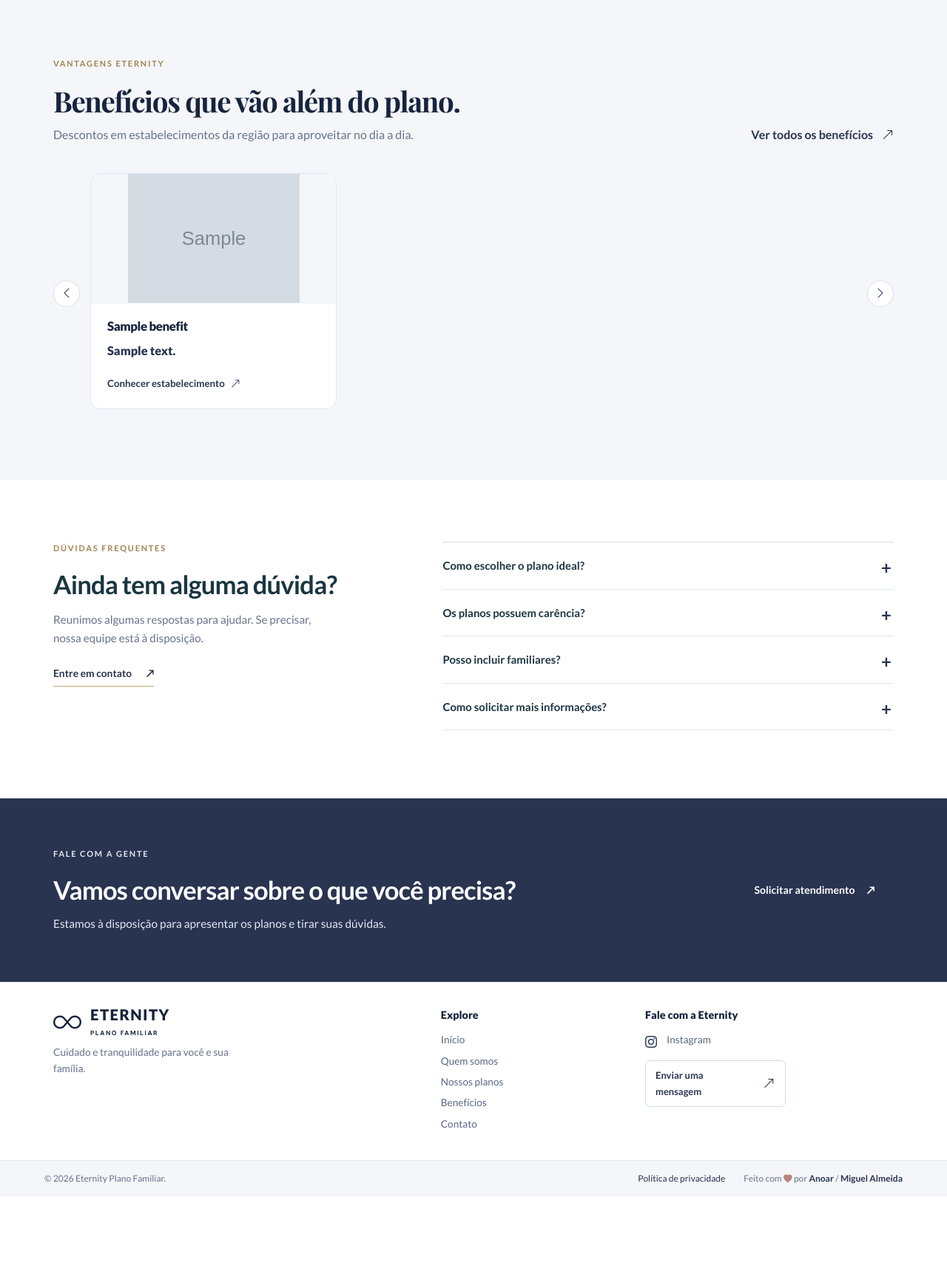
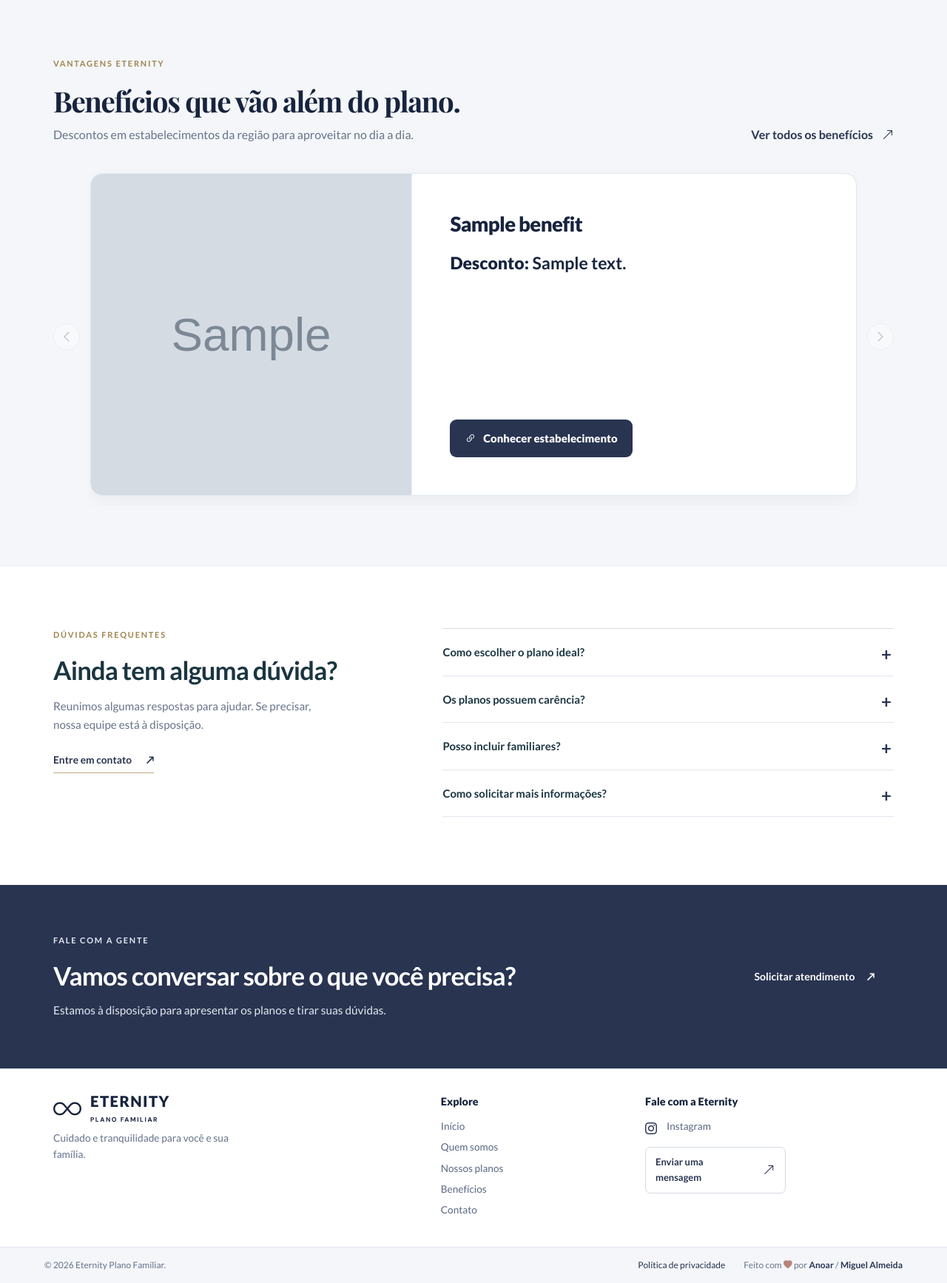
Before and after one commit to MiguelAlmeidaJ/planos-eternity, a PHP site: page / in a window 1280 px wide. Shown: the part 1683-3417 px from the top of the page at 74% size. Before the commit the page ends 3283 px from the top, so only its background shows below. Run offline with PHP 8.4, Linux system fonts and the light colour scheme; data comes from the database, SQL or seed files in the repository; tables that the repository leaves empty hold one stand-in row (values such as "Sample post"); grey boxes marked "Sample" are stand-in pictures; data that the repository does not hold is empty; some libraries are stand-ins or nearby versions; some web fonts are replaced.

Commit message:
design: cards horizontais de benefícios com artes 1080x1080 na home e catálogo

```diff
--- a/app/admin/benefits-admin-view.php
+++ b/app/admin/benefits-admin-view.php
@@ -86,7 +86,7 @@ if ($section === 'beneficios/editar') {
           <label class="benefit-remove-image"><input type="checkbox" name="remove_image" value="1"> Remover imagem atual</label>
         <?php endif; ?>
         <input class="form-control" id="benefit-image" name="image" type="file" accept=".png,.jpg,.jpeg,.webp,image/png,image/jpeg,image/webp">
-        <div class="form-text">PNG, JPG ou WebP, até 3 MB. Recomendamos imagem quadrada de 600 × 600 px, sem cortes no logotipo.</div>
+        <div class="form-text">Envie uma arte quadrada de 1080 × 1080 px em PNG, JPG ou WebP (até 3 MB). A imagem aparece sem cortes nos cards.</div>
       </div>
       <div><label class="form-label" for="benefit-link">Link (opcional)</label><input id="benefit-link" class="form-control" type="text" name="link_url" maxlength="500" value="<?= e($benefitEdit['link_url']??'') ?>" placeholder="https://site-do-estabelecimento.com.br"><div class="form-text">Informe uma URL HTTP(S) ou um caminho interno iniciado com /.</div></div>
     </div>
--- a/app/views/home.php
+++ b/app/views/home.php
@@ -118,10 +118,10 @@ try {
             <?php endif; ?>
           </div>
           <div class="et-benefit-card-body">
-          <h3><?= e($benefit['name']) ?></h3>
-          <p class="et-benefit-discount"><?= e($benefit['discount_text']) ?></p>
+            <h3><?= e($benefit['name']) ?></h3>
+            <p class="et-benefit-discount"><span>Desconto:</span> <?= e($benefit['discount_text']) ?></p>
           <?php if ($benefit['link_url'] !== ''): ?>
-            <a href="<?= e($benefit['link_url']) ?>" <?= preg_match('#^https?://#i',$benefit['link_url'])?'target="_blank" rel="noopener noreferrer"':'' ?>>Conhecer estabelecimento <i class="bi bi-arrow-up-right" aria-hidden="true"></i></a>
+            <a href="<?= e($benefit['link_url']) ?>" <?= preg_match('#^https?://#i',$benefit['link_url'])?'target="_blank" rel="noopener noreferrer"':'' ?>class="et-benefit-cta"><i class="bi bi-link-45deg" aria-hidden="true"></i> Conhecer estabelecimento</a>
           <?php else: ?>
             <span class="et-benefit-local">Vantagem para clientes Eternity</span>
           <?php endif; ?>
--- a/assets/css/eternity-admin-brand.css
+++ b/assets/css/eternity-admin-brand.css
@@ -144,3 +144,9 @@ body h1,body h2,body h3{font-family:'Lato',Arial,sans-serif;color:#17243E;font-w
 .benefit-current-image{width:230px;height:160px;display:grid;place-items:center;background:#f6f7fb;border:1px solid #e2e6ee;border-radius:10px;overflow:hidden;margin:7px 0 12px}
 .benefit-current-image img{width:100%;height:100%;object-fit:contain}
 .benefit-remove-image{display:flex;align-items:center;gap:8px;font-size:13px;margin:0 0 13px;color:#586780}
+
+/* Pré-visualização da arte quadrada 1080×1080 */
+.benefit-current-image{width:min(100%,280px);height:auto;aspect-ratio:1/1;background:#f6f7fb}
+.benefit-current-image img{width:100%;height:100%;object-fit:cover}
+.benefit-admin-thumb{width:64px;height:64px}
+.benefit-admin-thumb img{object-fit:cover}
--- a/assets/css/eternity-brand.css
+++ b/assets/css/eternity-brand.css
@@ -325,3 +325,125 @@ body .plans-page-content .plan-card.featured .plan-price-main strong{color:#2934
   .benefits-page .benefits-list-content{flex-basis:calc(100% - 100px)}
   .benefits-page .benefits-row-link,.benefits-page .benefits-no-link{margin-left:98px}
 }
+
+
+/* Benefícios Eternity — cards editoriais 1080x1080, conforme referência visual */
+.et-benefits-home .et-benefits-track{gap:18px;scroll-padding-inline:2px;align-items:stretch}
+.et-benefits-home .et-benefit-card{
+  flex:0 0 100%;
+  min-width:100%;
+  max-width:100%;
+  display:grid;
+  grid-template-columns:minmax(0,42%) minmax(0,58%);
+  min-height:0;
+  padding:0;
+  border:1px solid #e1e7f0;
+  border-radius:16px;
+  background:#fff;
+  overflow:hidden;
+  box-shadow:0 10px 28px rgba(23,36,62,.04);
+  scroll-snap-align:start;
+}
+.et-benefits-home .et-benefit-image{
+  width:100%;
+  height:auto;
+  aspect-ratio:1/1;
+  border:0;
+  border-right:1px solid #e9edf4;
+  overflow:hidden;
+  background:#f4f6f9;
+}
+.et-benefits-home .et-benefit-image img{width:100%;height:100%;object-fit:cover}
+.et-benefits-home .et-benefit-card-body{
+  display:flex;flex-direction:column;align-items:flex-start;justify-content:center;
+  gap:0;padding:clamp(23px,4vw,52px);min-width:0;
+}
+.et-benefits-home .et-benefit-card h3{
+  color:#17243e;font-size:clamp(1.25rem,2.15vw,1.95rem);
+  font-weight:900;line-height:1.22;letter-spacing:-.025em;
+  margin:0 0 20px;overflow-wrap:anywhere;
+}
+.et-benefits-home .et-benefit-discount{
+  color:#17243e;font-size:clamp(1.15rem,1.8vw,1.55rem);
+  line-height:1.35;font-weight:600;margin:0 0 34px;
+  overflow-wrap:anywhere;
+}
+.et-benefits-home .et-benefit-discount span{font-weight:900}
+.et-benefits-home .et-benefit-card .et-benefit-cta{
+  display:inline-flex;justify-content:center;align-items:center;gap:10px;
+  padding:13px 20px;background:#293451;color:#fff;border-radius:9px;
+  font-size:.93rem;font-weight:800;text-decoration:none;
+  margin-top:auto;max-width:100%;
+}
+.et-benefits-home .et-benefit-card .et-benefit-cta:hover,
+.et-benefits-home .et-benefit-card .et-benefit-cta:focus-visible{background:#17243e;color:#fff;text-decoration:none}
+.et-benefits-home .et-benefit-local{margin-top:auto;font-size:.85rem;color:#68738a}
+
+/* Mesmo modelo na listagem pública — 10 resultados por página */
+.benefits-page .benefits-list{
+  display:grid;gap:22px;border:0;
+}
+.benefits-page .benefits-list-row{
+  display:grid;grid-template-columns:minmax(0,42%) minmax(0,58%);
+  padding:0;gap:0;min-height:0;
+  border:1px solid #e1e7f0;border-radius:16px;overflow:hidden;
+  box-shadow:0 9px 24px rgba(23,36,62,.045);background:#fff;
+}
+.benefits-page .benefits-list-image{
+  width:100%;height:auto;aspect-ratio:1/1;
+  min-width:0;flex:none;border:0;border-radius:0;border-right:1px solid #e9edf4;
+  display:grid;place-items:center;overflow:hidden;background:#f4f6f9;
+}
+.benefits-page .benefits-list-image img{width:100%;height:100%;object-fit:cover}
+.benefits-page .benefits-image-placeholder{display:grid;place-items:center;width:100%;height:100%;font-size:3rem;color:#8794ac}
+.benefits-page .benefits-list-content{
+  min-width:0;display:flex;flex-direction:column;justify-content:center;align-items:flex-start;
+  padding:clamp(24px,4vw,55px);
+}
+.benefits-page .benefits-list-content h3{
+  font-size:clamp(1.35rem,2.35vw,2rem);line-height:1.24;
+  font-weight:900;color:#17243e;letter-spacing:-.025em;margin:0 0 21px;
+}
+.benefits-page .benefits-list-content .benefits-discount{
+  font-size:clamp(1.12rem,1.8vw,1.55rem);line-height:1.35;
+  font-weight:600;color:#17243e;margin:0 0 36px;
+}
+.benefits-page .benefits-discount span{font-weight:900}
+.benefits-page .benefits-list-content .benefits-row-link{
+  display:inline-flex;gap:9px;align-items:center;justify-content:center;
+  margin-top:auto;background:#293451;color:#fff;border-radius:9px;
+  padding:13px 20px;font-size:.92rem;font-weight:800;text-decoration:none;
+  max-width:100%;
+}
+.benefits-page .benefits-list-content .benefits-row-link:hover,
+.benefits-page .benefits-list-content .benefits-row-link:focus-visible{
+  background:#17243e;color:#fff;text-decoration:none;
+}
+.benefits-page .benefits-list-content .benefits-no-link{
+  margin-top:auto;font-size:.85rem;color:#718099;
+}
+@media(max-width:760px){
+  .et-benefits-home .et-benefit-card,
+  .benefits-page .benefits-list-row{
+    grid-template-columns:minmax(0,1fr);display:grid;
+  }
+  .et-benefits-home .et-benefit-card{min-width:100%;max-width:100%}
+  .et-benefits-home .et-benefit-image,
+  .benefits-page .benefits-list-image{
+    width:100%;height:auto;aspect-ratio:1/1;
+    border-right:0;border-bottom:1px solid #e9edf4;
+  }
+  .et-benefits-home .et-benefit-card-body,
+  .benefits-page .benefits-list-content{
+    padding:22px;min-width:0;flex-basis:auto;
+  }
+  .et-benefits-home .et-benefit-card h3,
+  .benefits-page .benefits-list-content h3{font-size:1.4rem;margin-bottom:12px}
+  .et-benefits-home .et-benefit-discount,
+  .benefits-page .benefits-list-content .benefits-discount{font-size:1.15rem;margin-bottom:22px}
+  .et-benefits-home .et-benefit-card .et-benefit-cta,
+  .benefits-page .benefits-list-content .benefits-row-link{width:100%}
+  .benefits-page .benefits-list-content .benefits-no-link{margin:0}
+}
+
+.et-benefits-home .et-benefits-nav:disabled{opacity:.35;cursor:not-allowed}
--- a/assets/js/benefits-carousel.js
+++ b/assets/js/benefits-carousel.js
@@ -1,14 +1,37 @@
 (() => {
+  'use strict';
   const component = document.querySelector('[data-benefits-carousel]');
   if (!component) return;
   const track = component.querySelector('[data-benefits-track]');
-  const cards = track.querySelectorAll('.et-benefit-card');
-  const step = direction => {
-    if (!cards.length) return;
-    const width = cards[0].getBoundingClientRect().width;
-    const gap = parseFloat(getComputedStyle(track).columnGap) || 16;
-    track.scrollBy({left: direction * (width + gap), behavior: matchMedia('(prefers-reduced-motion: reduce)').matches ? 'instant' : 'smooth'});
-  };
-  component.querySelector('[data-benefits-prev]')?.addEventListener('click', () => step(-1));
-  component.querySelector('[data-benefits-next]')?.addEventListener('click', () => step(1));
+  const cards = [...track.querySelectorAll('.et-benefit-card')];
+  if (!cards.length) return;
+
+  const reducedMotion = window.matchMedia('(prefers-reduced-motion: reduce)');
+  const prev = component.querySelector('[data-benefits-prev]');
+  const next = component.querySelector('[data-benefits-next]');
+
+  function currentIndex() {
+    return cards.reduce((closest, card, index) =>
+      Math.abs(card.offsetLeft - track.offsetLeft - track.scrollLeft) <
+      Math.abs(cards[closest].offsetLeft - track.offsetLeft - track.scrollLeft) ? index : closest, 0);
+  }
+  function refresh() {
+    const i = currentIndex();
+    if (prev) prev.disabled = i === 0;
+    if (next) next.disabled = i === cards.length - 1;
+  }
+  function move(direction) {
+    const nextIndex = Math.max(0, Math.min(cards.length - 1, currentIndex() + direction));
+    cards[nextIndex].scrollIntoView({
+      behavior: reducedMotion.matches ? 'instant' : 'smooth',
+      block: 'nearest',
+      inline: 'start'
+    });
+  }
+
+  prev?.addEventListener('click', () => move(-1));
+  next?.addEventListener('click', () => move(1));
+  track.addEventListener('scroll', refresh, {passive:true});
+  window.addEventListener('resize', refresh);
+  refresh();
 })();
```
Also changed, not shown: app/admin/benefits-images.php (+3 -4 lines), app/views/beneficios.php (+14 -7 lines), docs/INSTALACAO.md (+4 -0 lines).
